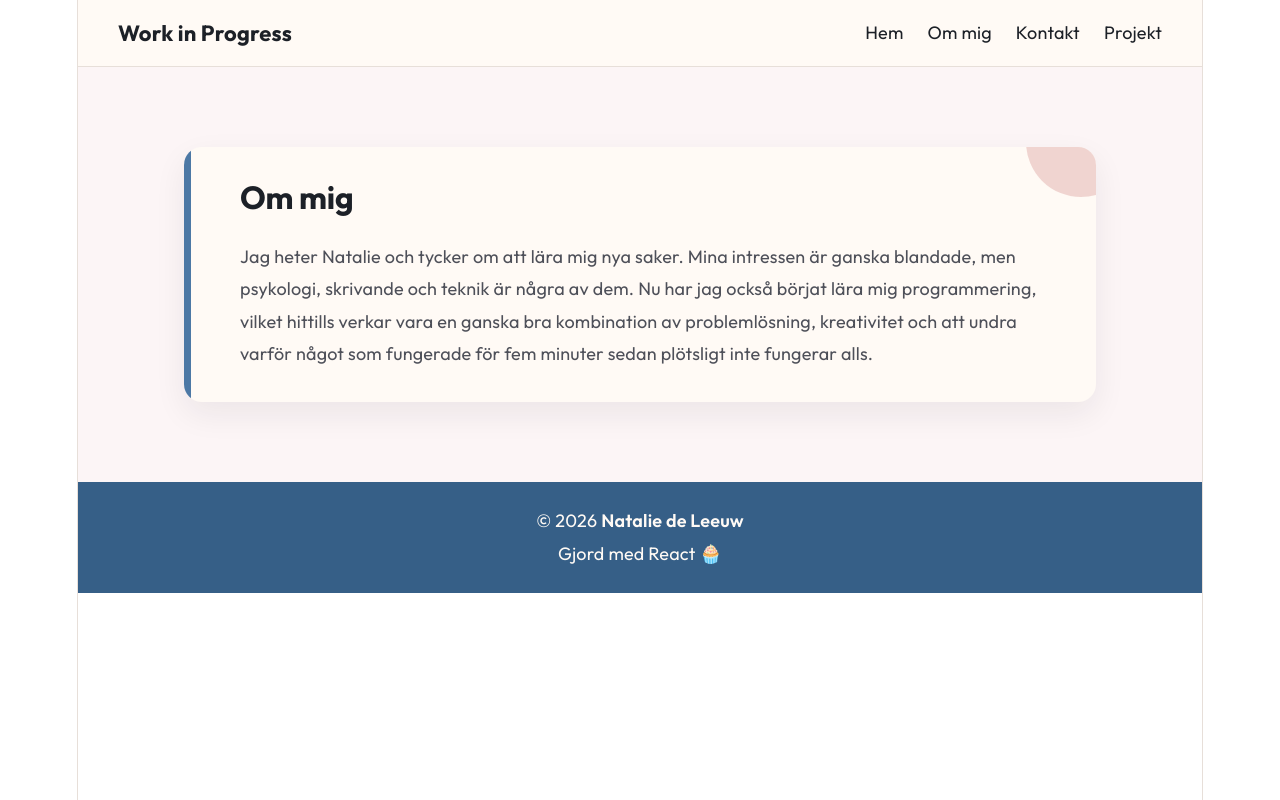
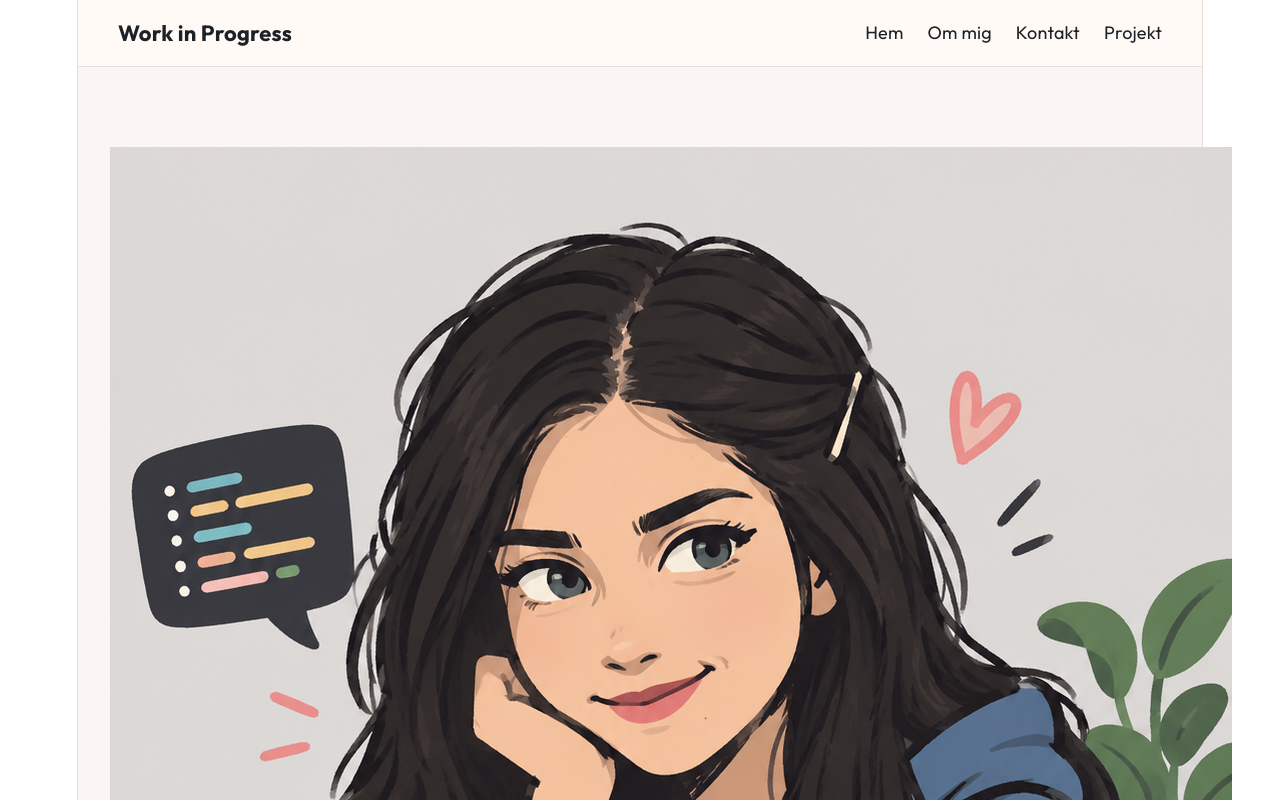
Before and after one commit to nataliedeleeuw/min-sida-experiment, a React (Vite) app: page /om-mig in a window 1280 px wide. Shown: the top 800 px of the page. Built offline with nearby package versions, Linux system fonts and the light colour scheme.

Commit message:
https://github.com/nataliedeleeuw/min-sida-experiment

```diff
--- a/src/pages/OmMig.jsx
+++ b/src/pages/OmMig.jsx
@@ -1,11 +1,15 @@
 import "./OmMig.css";
-
+import portrait from "../assets/Portrait.png";
 function OmMig() {
   return (
     <section className="om-mig" id="om-mig">
+        <img
+        className="om-mig-bild"
+        src={portrait}
+        alt="Illustrerat porträtt av Natalie"
+       />
       <div className="om-mig-card">
         <h2>Om mig</h2>
-
         <p>
           Jag heter Natalie och tycker om att lära mig nya saker.
           Mina intressen är ganska blandade, men psykologi, skrivande
```
